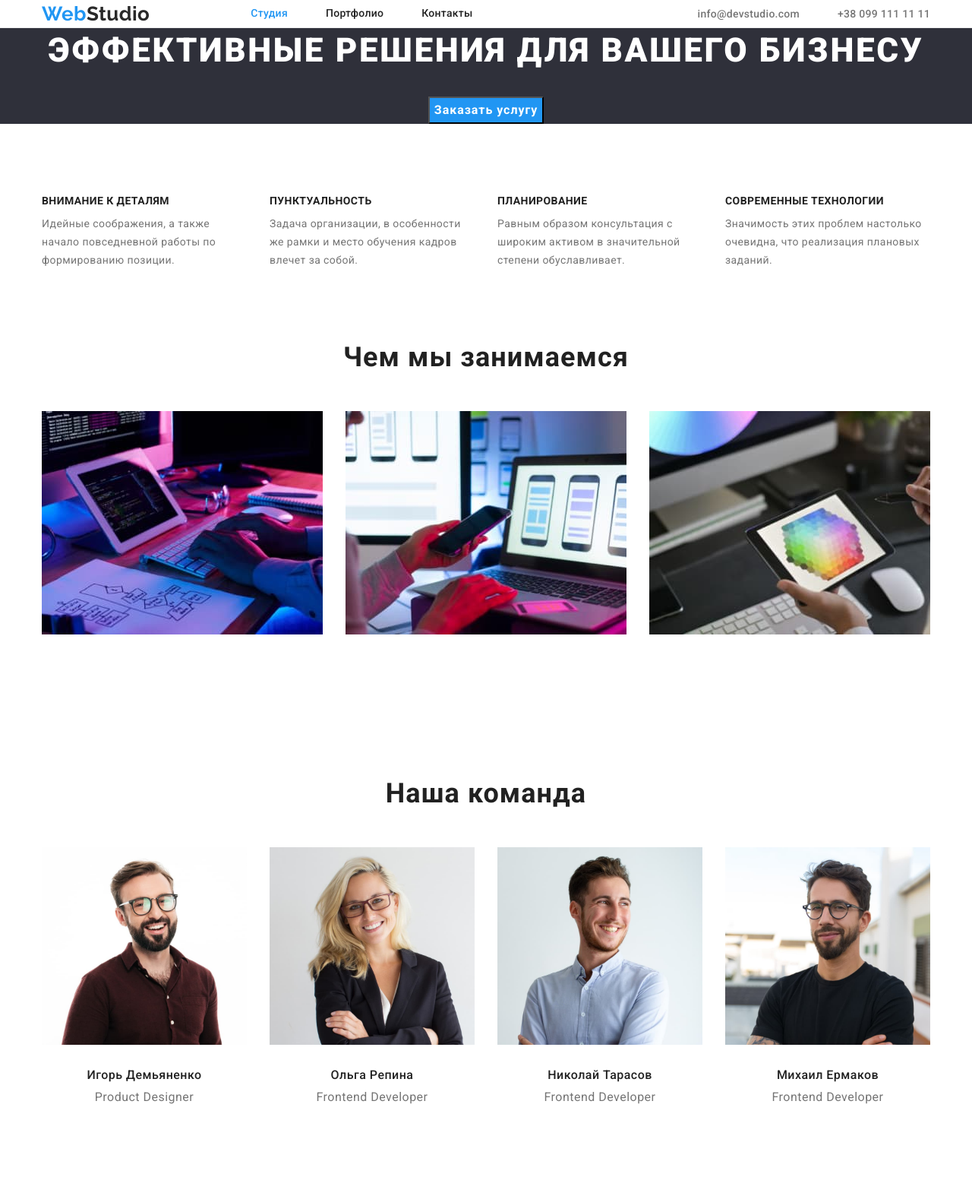
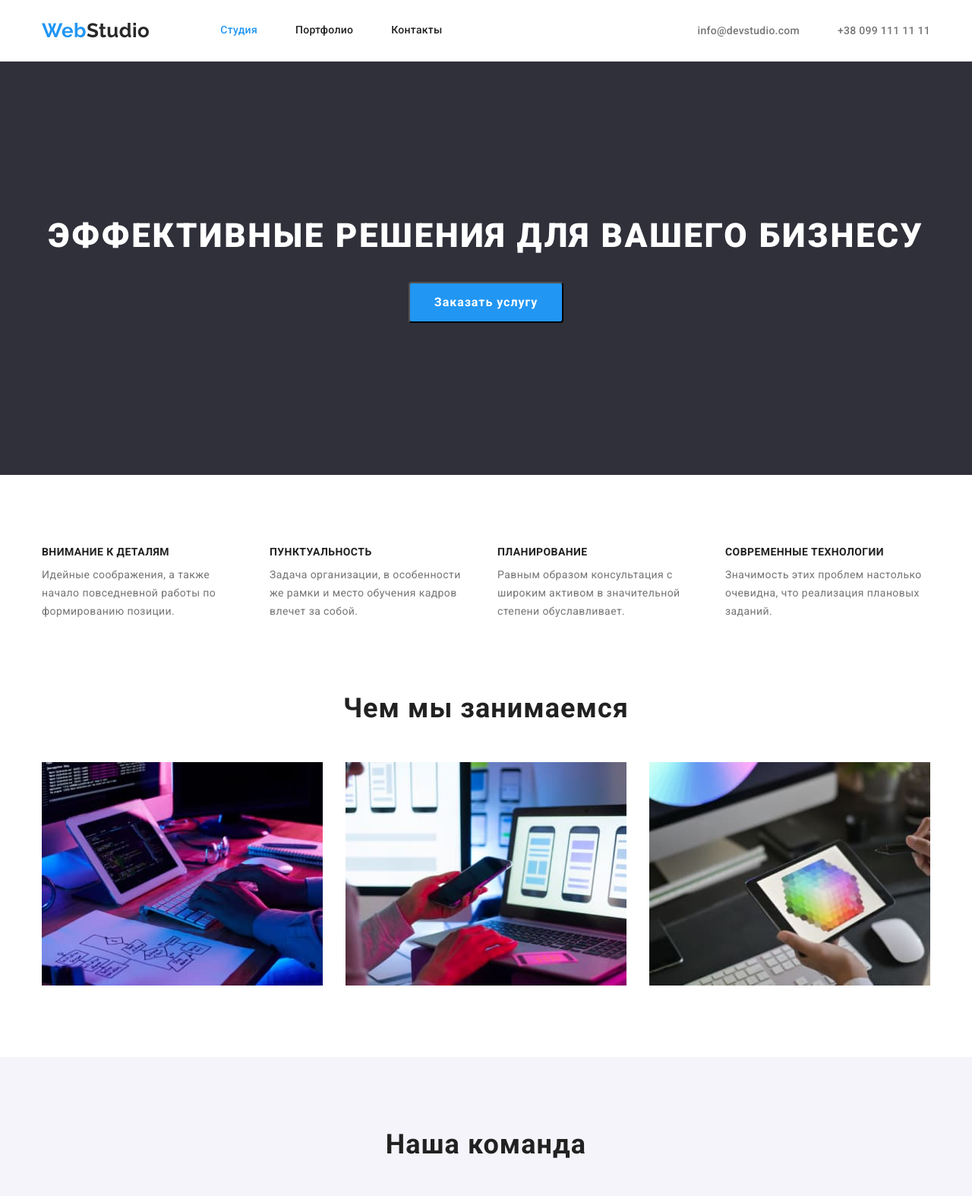
Before and after one commit to FelixPolkanov/goit-markup-hw-03, a plain HTML site: page index.html in a window 1280 px wide. Shown: the top 1574 px of the page at 76% size. Drawn offline with nearby package versions, Linux system fonts and the light colour scheme.

Commit message:
h/w3 16/06
повторная отправка ментору

```diff
--- a/css/styles.css
+++ b/css/styles.css
@@ -22,6 +22,7 @@ body {
 /* класс для отключения точек в ul-списке */
 .list {
   list-style: none;
+  padding: 0;
   margin-top: 0;
   margin-bottom: 0;
 }
@@ -31,13 +32,28 @@ body {
 .link1 {
   text-decoration: none;
 }
+/* Стили для обнуления верхних отступов у элементов */
+h1,
+h2,
+h3,
+h4,
+h5,
+h6,
+p {
+  margin-top: 0;
+}
 
-/* удаление зазора снизу картинoк */
+/* Свойства для корректного отображения картинок */
 img {
   display: block;
   max-width: 100%;
+  height: auto;
 }
-
+/* общий класс для отступа секций */
+.section {
+  padding-top: 94px;
+  padding-bottom: 94px;
+}
 /* общий класс для всех секций */
 .container {
   margin-left: auto;
@@ -64,6 +80,7 @@ img {
 /* стили лого */
 .logo {
   display: flex;
+  margin-right: 93px;
   font-family: Raleway, sans-serif;
   color: #2196f3;
   text-decoration: none;
@@ -83,7 +100,8 @@ img {
 
 .site-nav {
   display: flex;
-  margin-left: 93px;
+  padding-left: 0;
+  /* margin-left: 93px; */
 }
 
 .site-nav .item {
@@ -96,8 +114,8 @@ img {
 
 .site-nav .link {
   display: block;
-  padding-top: 10px;
-  padding-bottom: 10px;
+  padding-top: 32px;
+  padding-bottom: 32px;
   color: var(--title-main-color);
   font-weight: 500;
   line-height: 1.14;
@@ -131,8 +149,8 @@ img {
 
 .e-mail-tel .link1 {
   /* display: block; */
-  padding-top: 10px;
-  padding-bottom: 10px;
+  padding-top: 32px;
+  padding-bottom: 32px;
   color: var(--text-main-color);
   font-weight: 500;
   line-height: 1.14;
@@ -146,13 +164,13 @@ img {
 
 /* стили hero */
 .hero {
-  text-align: center;
+  padding: 200px 0;
   background-color: #2f303a;
 }
 
 .hero-title {
-  margin-top: 0;
   margin-bottom: 30px;
+  text-align: center;
   color: #ffffff;
   font-weight: 900;
   font-size: 44px;
@@ -162,6 +180,8 @@ img {
 }
 
 .button-hero {
+  padding: 10px 32px;
+  border-radius: 4px;
   color: #ffffff;
   background-color: var(--button-background-color);
   font-weight: 700;
@@ -176,24 +196,26 @@ img {
   color: #2f303a;
 }
 
+/* центрирование кнопки в hero */
+.button-hero-set {
+  text-align: center;
+}
+
 /* доп/настройки секции ПРЕИМУЩЕСТВА */
 .container-discription {
   display: flex;
-  padding-top: 94px;
-  padding-bottom: 0;
   padding-left: 0;
   padding-right: 0;
-  justify-content: center;
+  align-items: center;
 }
 
 .container-discription .item {
   /* display: flex; */
   width: 270px;
-  margin-right: 30px;
 }
 
-.container-discription .item:last-child {
-  margin-right: 0;
+.container-discription .item:not(:last-child) {
+  margin-right: 30px;
 }
 
 /* стили заголовков секции ПРЕИМУЩЕСТВА */
@@ -212,7 +234,6 @@ img {
 }
 
 .title-discription {
-  margin-top: 0;
   margin-bottom: 10px;
   color: var(--title-main-color);
   font-size: 14px;
@@ -222,7 +243,6 @@ img {
 
 /* стили описания ПРЕИМУЩЕСТВА */
 .discription {
-  margin-top: 0;
   margin-bottom: 0;
   color: var(--text-main-color);
   line-height: 1.71;
@@ -231,10 +251,9 @@ img {
 /* стили заголовков секции 3,4 */
 .title-our-work,
 .title-team {
-  margin-top: 0;
   margin-bottom: 0;
-  padding-top: 94px;
-  padding-bottom: 50px;
+  padding-top: 0;
+  margin-bottom: 50px;
   color: var(--title-main-color);
   font-weight: 700;
   font-size: 36px;
@@ -242,39 +261,47 @@ img {
   text-align: center;
   letter-spacing: 0.03em;
 }
+.feature {
+  padding-top: 0;
+}
 .container-our-work {
   display: flex;
-  padding-bottom: 94px;
+  align-items: center;
   padding-left: 0;
   padding-right: 0;
 }
 .container-our-work .item {
   display: flex;
+}
+.container-our-work .item:not(:last-child) {
   margin-right: 30px;
 }
-.container-our-work .item:last-child {
-  margin-right: 0;
+.team-bgc {
+  background-color: #f5f4fa;
 }
-
 /* доп/настройки секции персонала */
 .container-team {
   display: flex;
   box-sizing: border-box;
   padding-top: 0;
-  padding-bottom: 94px;
   padding-left: 0;
   padding-right: 0;
 }
 .container-team .item {
+  background-color: #fff;
+  box-shadow: 0px 1px 3px rgba(0, 0, 0, 0.12), 0px 1px 1px rgba(0, 0, 0, 0.14),
+    0px 2px 1px rgba(0, 0, 0, 0.2);
+  border-radius: 0px 0px 4px 4px;
+}
+
+.container-team .item:not(:last-child) {
   margin-right: 30px;
 }
-.container-team .item:last-child {
-  margin-right: 0;
+.team-thumb {
+  padding: 30px 0;
 }
-
 /* стили заголовков персонала */
 .team-list {
-  margin-top: 30px;
   margin-bottom: 10px;
   text-align: center;
   color: var(--title-main-color);
@@ -287,8 +314,7 @@ img {
 /* стили списка профессий персонала */
 .team-position {
   text-align: center;
-  margin-top: 0;
-  margin-bottom: 30px;
+  margin-bottom: 0;
   font-size: 16px;
   line-height: 1.19;
   letter-spacing: 0.03em;
@@ -296,10 +322,9 @@ img {
 
 /* стили адреса футера */
 .container-logo-footer {
-  display: flex;
-  margin-bottom: 0;
-  padding-top: 60px;
+  margin-right: 0;
   margin-bottom: 20px;
+  padding-bottom: 0;
 }
 .bgcolor-section {
   background-color: #2f303a;
@@ -310,8 +335,11 @@ img {
 }
 
 /* контейнер для футера */
+
+.footer-padding {
+  padding: 60px 0;
+}
 .container-adress-footer .item {
-  display: flex;
   padding-left: 0;
   margin-bottom: 9px;
 }
@@ -320,7 +348,6 @@ img {
   margin-bottom: 0;
 }
 .container-adress-footer {
-  padding-bottom: 60px;
   padding-left: 0;
 }
 
@@ -355,8 +382,7 @@ img {
 .porfolio-menu-container {
   display: flex;
   padding-left: 0;
-  padding-top: 94px;
-  padding-bottom: 50px;
+  margin-bottom: 50px;
   justify-content: center;
 }
 
@@ -390,23 +416,24 @@ img {
   flex-wrap: wrap;
   padding: 0;
   margin: 0;
-  padding-bottom: 94px;
   margin-left: calc(-1 * var(--portfolio-list-gap));
   margin-top: calc(-1 * var(--portfolio-list-gap));
 }
 
 .portfolio-container > .item {
-  flex-basis: calc(100% / 3-30px);
   margin-left: var(--portfolio-list-gap);
   margin-top: var(--portfolio-list-gap);
+  flex-basis: calc(100% / 3-30px);
+  /* border: 1px solid #eeeeee; */
+  background: #ffffff;
 }
+
 .portfolio-items-set {
   padding: 20px 24px;
 }
 
 /* стили заголовков в портфолио */
 .title-list-portfolio {
-  margin-top: 0;
   margin-bottom: 4px;
   color: var(--title-main-color);
   font-weight: 700;
@@ -417,6 +444,7 @@ img {
 
 /* стили названия типа проектов в портфолио */
 .project-type {
+  color: #757575;
   margin: 0;
 
   font-size: 16px;
--- a/index.html
+++ b/index.html
@@ -23,17 +23,16 @@
     <link rel="stylesheet" href="./css/styles.css" />
   </head>
 
-
   <body>
     <header class="header-border">
       <div class="container container-header">
         <nav class="container-nav">
-          <div>
+          <!-- <div> -->
           <!-- logo_header -->
           <a class="logo" href="./index.html">Web<span class="logo-web">Studio</span></a>
-          </div>
+          <!-- </div> -->
           <!-- header_menu -->
-          <div>
+          <!-- <div> -->
           <ul class="site-nav list">
             <li class="item">
               <a class="link" href="./index.html"><span class="current">Студия</span></a>
@@ -41,7 +40,7 @@
             <li class="item"><a class="link" href="./portfolio.html">Портфолио</a></li>
             <li class="item"><a class="link" href="">Контакты</a></li>
           </ul>
-          </div>
+          <!-- </div> -->
         </nav>
         <!-- e-mail-telephone -->
         <ul class="e-mail-tel list">
@@ -55,18 +54,20 @@
       </div>
     </header>
 
-
     <main>
       <!-- section_1 -->
-      <section class="hero">
+      <section class="section hero">
         <h1 class="hero-title">ЭФФЕКТИВНЫЕ РЕШЕНИЯ ДЛЯ ВАШЕГО БИЗНЕСУ</h1>
+        <div class="button-hero-set">
           <button class="button-hero" type="button">Заказать услугу</button>
+        </div>
       </section>
 
       <!-- section_2 -->
-      <section>
+      <section class="section">
         <h2 class="visually-hidden">ПРЕИМУЩЕСТВА</h2>
-        <ul class="list container container-discription">
+        <div class="container">
+          <ul class="list container-discription">
             <li class="item">
               <h3 class="title-discription">ВНИМАНИЕ К ДЕТАЛЯМ</h3>
               <p class="discription">
@@ -92,14 +93,14 @@
               </p>
             </li>
           </ul>
+        </div>
       </section>
 
       <!-- section_3 -->
-      <section class="container">
-        <div>
+      <section class="section feature">
+        <div class="container">
           <h2 class="title-our-work">Чем мы занимаемся</h2>
           <ul class="list container-our-work">
-
             <li class="item">
               <img src="./images/pictures1page/img1.jpg" alt="картинка-ссылка_1" width="370" />
             </li>
@@ -111,52 +112,58 @@
             <li class="item">
               <img src="./images/pictures1page/img3.jpg" alt="картинка-ссылка_3" width="370" />
             </li>
-
           </ul>
         </div>
       </section>
 
       <!-- section_4 -->
-      <section class="container">
-        <div>
+      <section class="section team-bgc">
+        <div class="container">
           <h2 class="title-team">Наша команда</h2>
           <ul class="list container-team">
             <li class="item">
               <img src="./images/staf/staf1.jpg" alt="ДИЗАЙНЕР" width="270" />
+              <div class="team-thumb">
                 <h3 class="team-list">Игорь Демьяненко</h3>
                 <p class="team-position">Product Designer</p>
+              </div>
             </li>
 
             <li class="item">
               <img src="./images/staf/staf2.jpg" alt="ФРОНТЕНД РАЗРАБОТЧИК" width="270" />
+              <div class="team-thumb">
                 <h3 class="team-list">Ольга Репина</h3>
                 <p class="team-position">Frontend Developer</p>
+              </div>
             </li>
 
             <li class="item">
               <img src="./images/staf/staf3.jpg" alt="МАРКЕТИНГ" width="270" />
+              <div class="team-thumb">
                 <h3 class="team-list">Николай Тарасов</h3>
                 <p class="team-position">Frontend Developer</p>
+              </div>
             </li>
 
             <li class="item">
               <img src="./images/staf/staf4.jpg" alt="ЮИ ДИЗАЙНЕР" width="270" />
+              <div class="team-thumb">
                 <h3 class="team-list">Михаил Ермаков</h3>
                 <p class="team-position">Frontend Developer</p>
+              </div>
             </li>
           </ul>
         </div>
       </section>
     </main>
 
-
-
-    <footer class="bgcolor-section">
+    <footer class="bgcolor-section footer-padding">
       <div class="container">
         <!-- logo_footer -->
-        <div>
+
         <a class="logo container-logo-footer" href="./index.html"
-            >Web<span class="logo-web-footer">Studio</span></a>
+          >Web<span class="logo-web-footer">Studio</span></a
+        >
 
         <address>
           <ul class="list container-adress-footer">
@@ -166,7 +173,8 @@
                 href="https://goo.gl/maps/dD5xDHLX6N7k1rfbA"
                 target="_blank"
                 rel="noopener noreferrer"
-                  >г. Киев, пр-т Леси Украинки, 26</a>
+                >г. Киев, пр-т Леси Украинки, 26</a
+              >
             </li>
             <li class="item">
               <a href="mailto:info@devstudio.com" class="contact_link footer-mail-tel"
@@ -174,16 +182,11 @@
               >
             </li>
             <li class="item">
-                <a href="tel:+380961111111" class="contact_link footer-mail-tel"
-                  >+38 099 111 11 11</a
-                >
+              <a href="tel:+380961111111" class="contact_link footer-mail-tel">+38 099 111 11 11</a>
             </li>
           </ul>
-          </div>
         </address>
-
       </div>
     </footer>
-
   </body>
 </html>
```
Also changed, not shown: portfolio.html (+14 -14 lines). Lines whose indentation alone changed are shown as unchanged.
